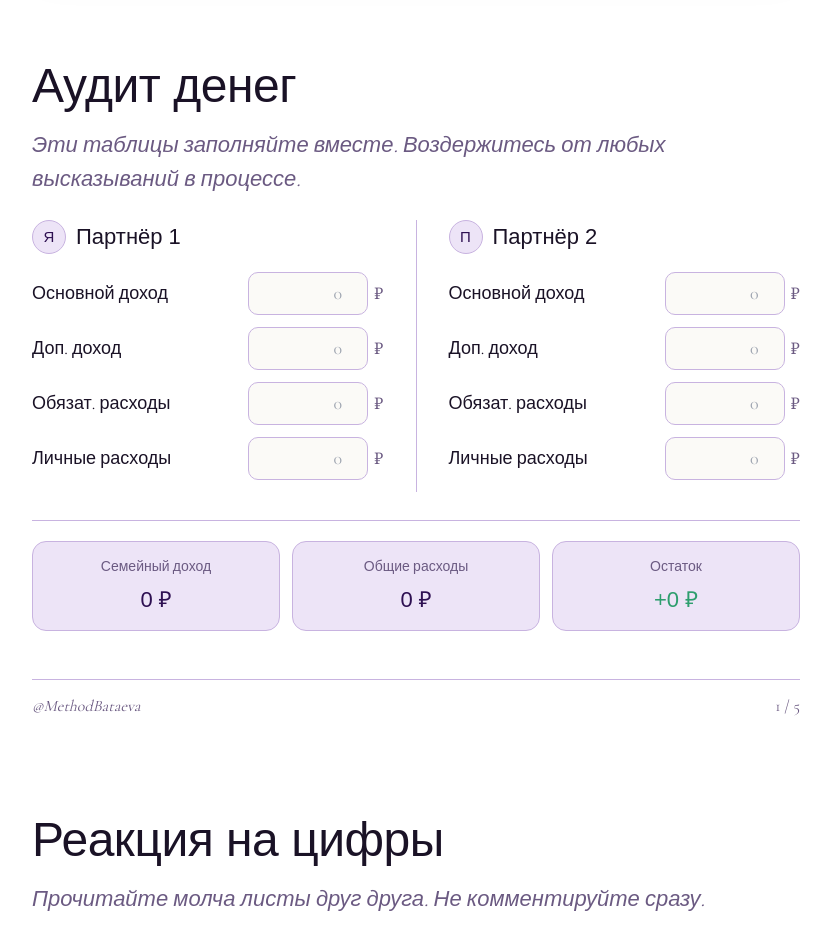
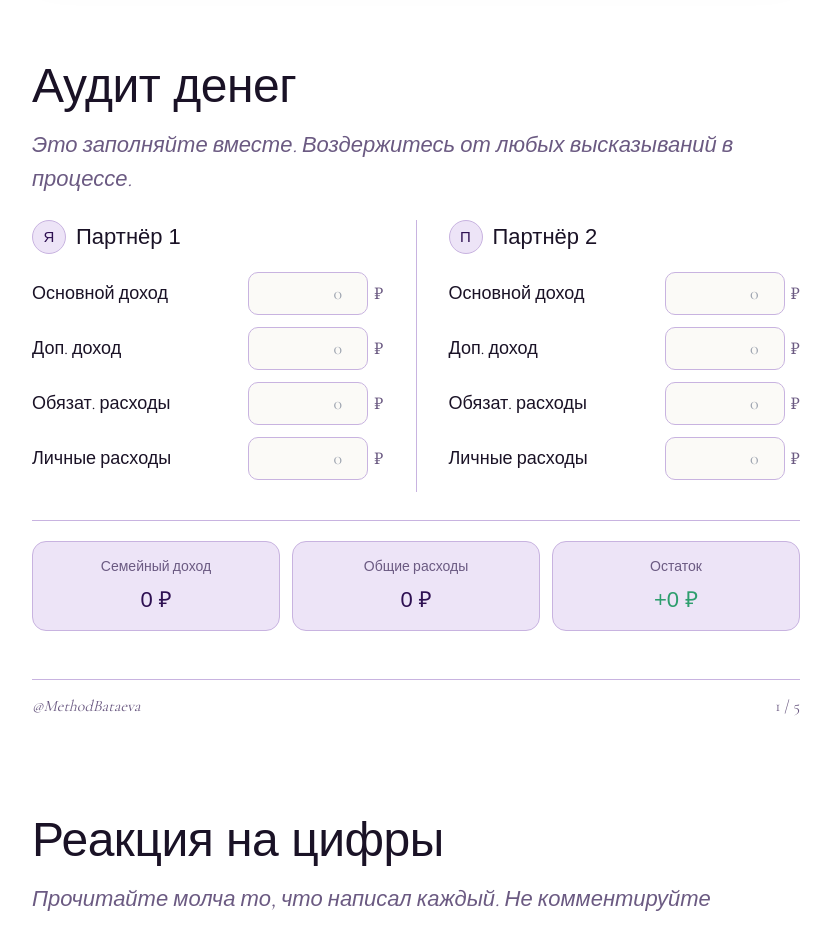
Before and after one commit to next-cod/semeynyy-dogovor, a Next.js app: page /semeynyy-dogovor in a window 1280 px wide. Shown: the part 1100-2026 px from the top of the page, without its empty margins (224-1055 px from the left). Built offline with nearby package versions, Linux system fonts and the light colour scheme; a web font is replaced by a local one.

Commit message:
Update checklist helper copy

```diff
--- a/app/semeynyy-dogovor/page.tsx
+++ b/app/semeynyy-dogovor/page.tsx
@@ -481,7 +481,7 @@ export default function SemeynyyDogovorPage() {
         <section id="p2" className="section">
           <SectionHeader title="Аудит денег" done={finDone} total={8} label="полей" hideBar />
           <p className="audit-helper-text italic" style={{ color: "var(--c-muted)" }}>
-            Эти таблицы заполняйте вместе. Воздержитесь от любых высказываний в процессе.
+            Это заполняйте вместе. Воздержитесь от любых высказываний в процессе.
           </p>
 
           <div style={{ display: "flex", gap: "32px", flexWrap: "wrap", marginTop: "24px" }}>
@@ -515,7 +515,7 @@ export default function SemeynyyDogovorPage() {
         <section id="p3" className="section">
           <SectionHeader title="Реакция на цифры" done={feelDone} total={6} label="ответов" hideBar />
           <p className="audit-helper-text italic" style={{ color: "var(--c-muted)" }}>
-            Прочитайте молча листы друг друга. Не комментируйте сразу.
+            Прочитайте молча то, что написал каждый. Не комментируйте сразу.
           </p>
 
           <div style={{ display: "flex", gap: "32px", flexWrap: "wrap", marginTop: "24px" }}>
```
